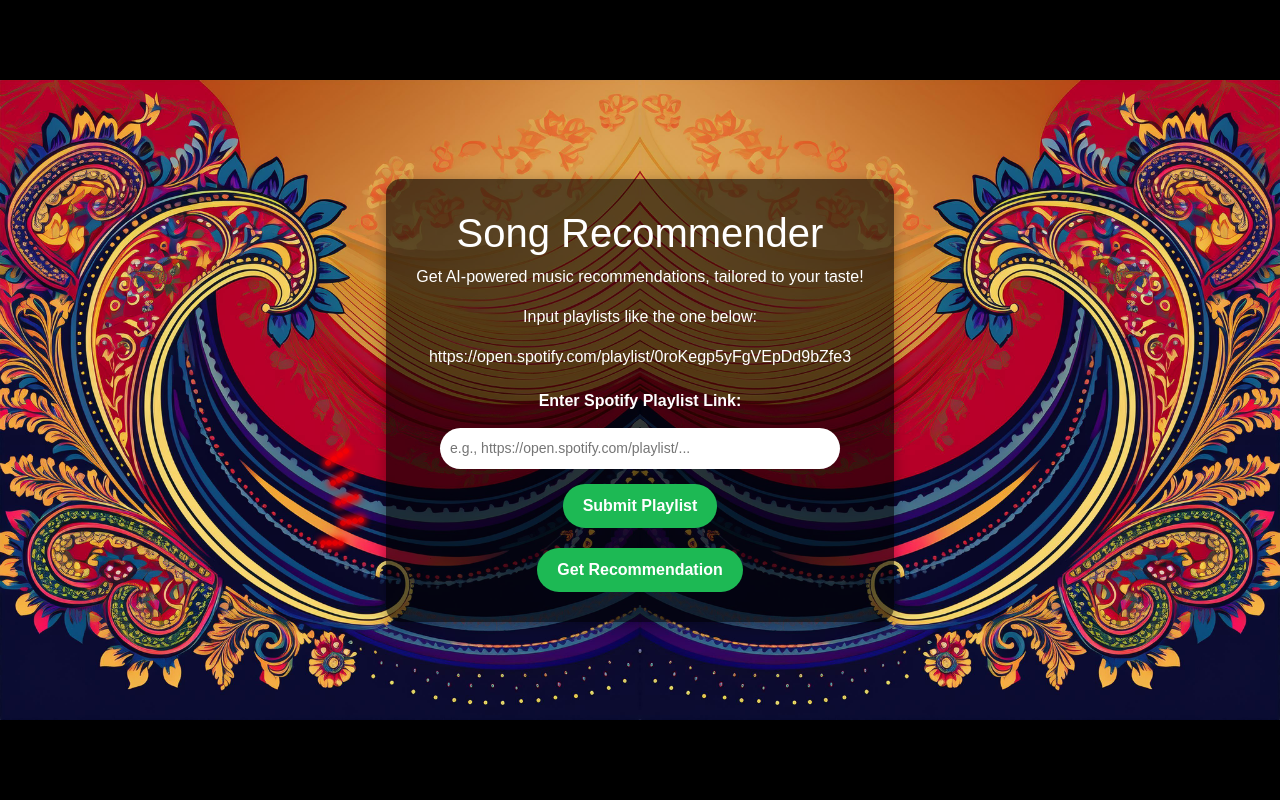
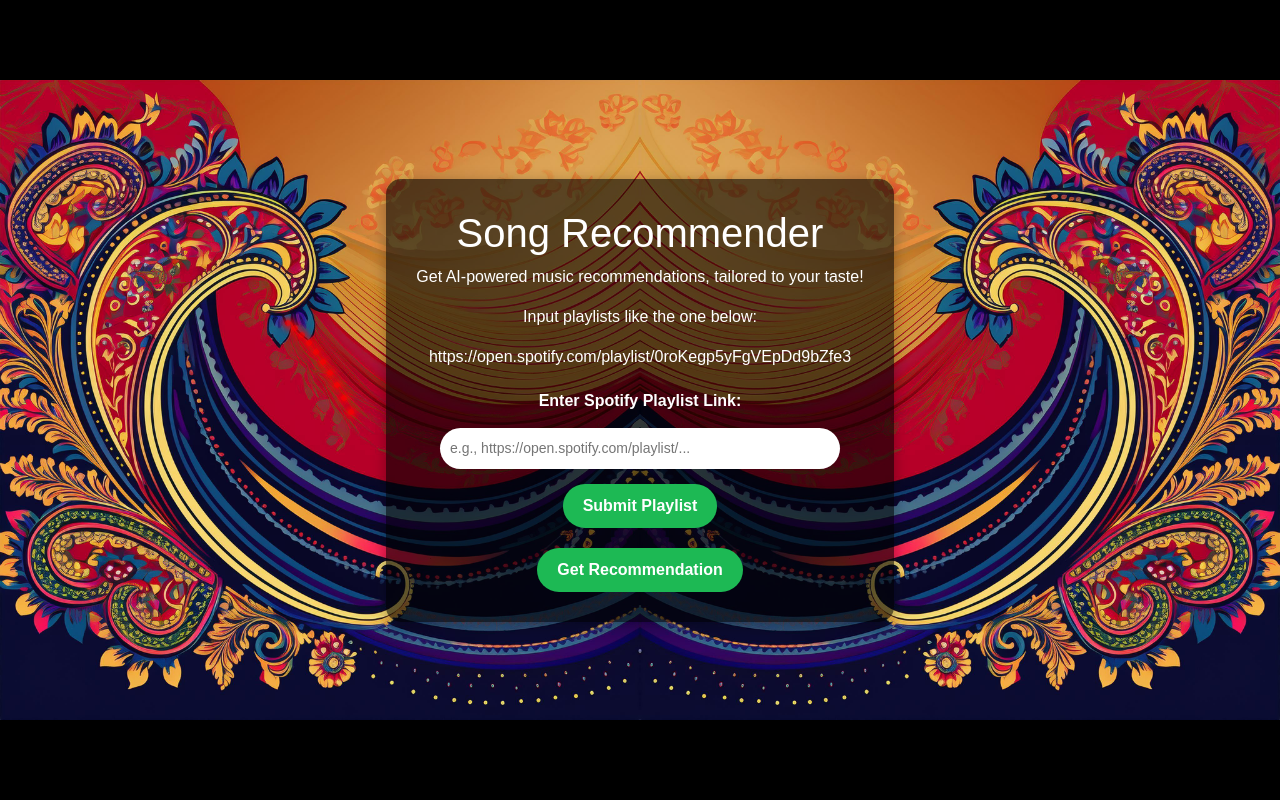
Before and after one commit to prabhatravib/spotify_recommendor_latest, a Flask app: page / in a window 1280 px wide. Run offline with Flask 2, Linux system fonts and the light colour scheme.

Commit message:
Update index.html

```diff
--- a/templates/index.html
+++ b/templates/index.html
@@ -93,26 +93,16 @@
             100% { box-shadow: 0 0 8px 3px rgba(255, 0, 0, 1); }
         }
         /* Bindi Positions */
-        .bindi-1 { top: 540px; left: 320px; }
-        .bindi-2 { top: 540px; left: 326px; }
-        .bindi-3 { top: 540px; left: 332px; }
-        .bindi-4 { top: 540px; left: 338px; }
-        .bindi-5 { top: 520px; left: 340px; }
-        .bindi-6 { top: 519px; left: 346px; }
-        .bindi-7 { top: 518px; left: 352px; }
-        .bindi-8 { top: 517px; left: 358px; }
-        .bindi-9 { top: 500px; left: 335px; }
-        .bindi-10 { top: 498px; left: 341px; }
-        .bindi-11 { top: 496px; left: 347px; }
-        .bindi-12 { top: 494px; left: 353px; }
-        .bindi-13 { top: 480px; left: 330px; }
-        .bindi-14 { top: 477px; left: 336px; }
-        .bindi-15 { top: 474px; left: 342px; }
-        .bindi-16 { top: 471px; left: 348px; }
-        .bindi-17 { top: 460px; left: 325px; }
-        .bindi-18 { top: 456px; left: 331px; }
-        .bindi-19 { top: 452px; left: 337px; }
-        .bindi-20 { top: 448px; left: 343px; }
+        .bindi-1 { top: 320px; left: 285px; }
+        .bindi-2 { top: 325px; left: 292px; }
+        .bindi-3 { top: 332px; left: 299px; }
+        .bindi-4 { top: 340px; left: 306px; }
+        .bindi-5 { top: 349px; left: 313px; }
+        .bindi-6 { top: 359px; left: 320px; }
+        .bindi-7 { top: 370px; left: 327px; }
+        .bindi-8 { top: 382px; left: 334px; }
+        .bindi-9 { top: 395px; left: 341px; }
+        .bindi-10 { top: 409px; left: 348px; }
     </style>
 </head>
 <body>
@@ -128,16 +118,6 @@
         <div class="bindi bindi-8"></div>
         <div class="bindi bindi-9"></div>
         <div class="bindi bindi-10"></div>
-        <div class="bindi bindi-11"></div>
-        <div class="bindi bindi-12"></div>
-        <div class="bindi bindi-13"></div>
-        <div class="bindi bindi-14"></div>
-        <div class="bindi bindi-15"></div>
-        <div class="bindi bindi-16"></div>
-        <div class="bindi bindi-17"></div>
-        <div class="bindi bindi-18"></div>
-        <div class="bindi bindi-19"></div>
-        <div class="bindi bindi-20"></div>
     </div>
     <div class="main-wrapper">
         <div class="main-container">
```
